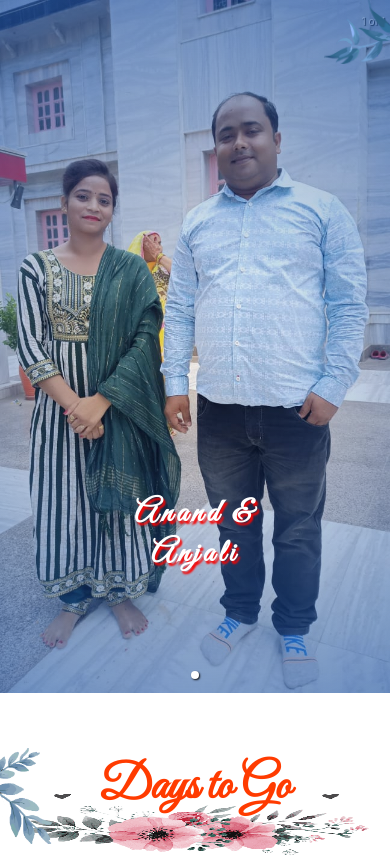
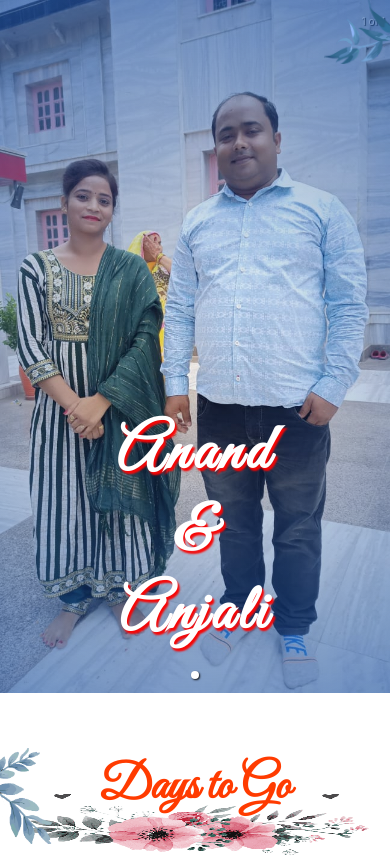
Before and after one commit to amarsharmamrj/anand-weds-anjali, a React (Create React App) app: page / in a window 390 px wide. Shown: the top 857 px of the page. Built offline with nearby package versions, Linux system fonts and the light colour scheme.

Commit message:
heading font

```diff
--- a/src/App.css
+++ b/src/App.css
@@ -309,7 +309,7 @@
     }
 
     .top-carousel .center-heading h1 {
-        font-size: 2rem;
+        font-size: 4rem;
         font-weight: 700;
         margin: 0;
     }
```
